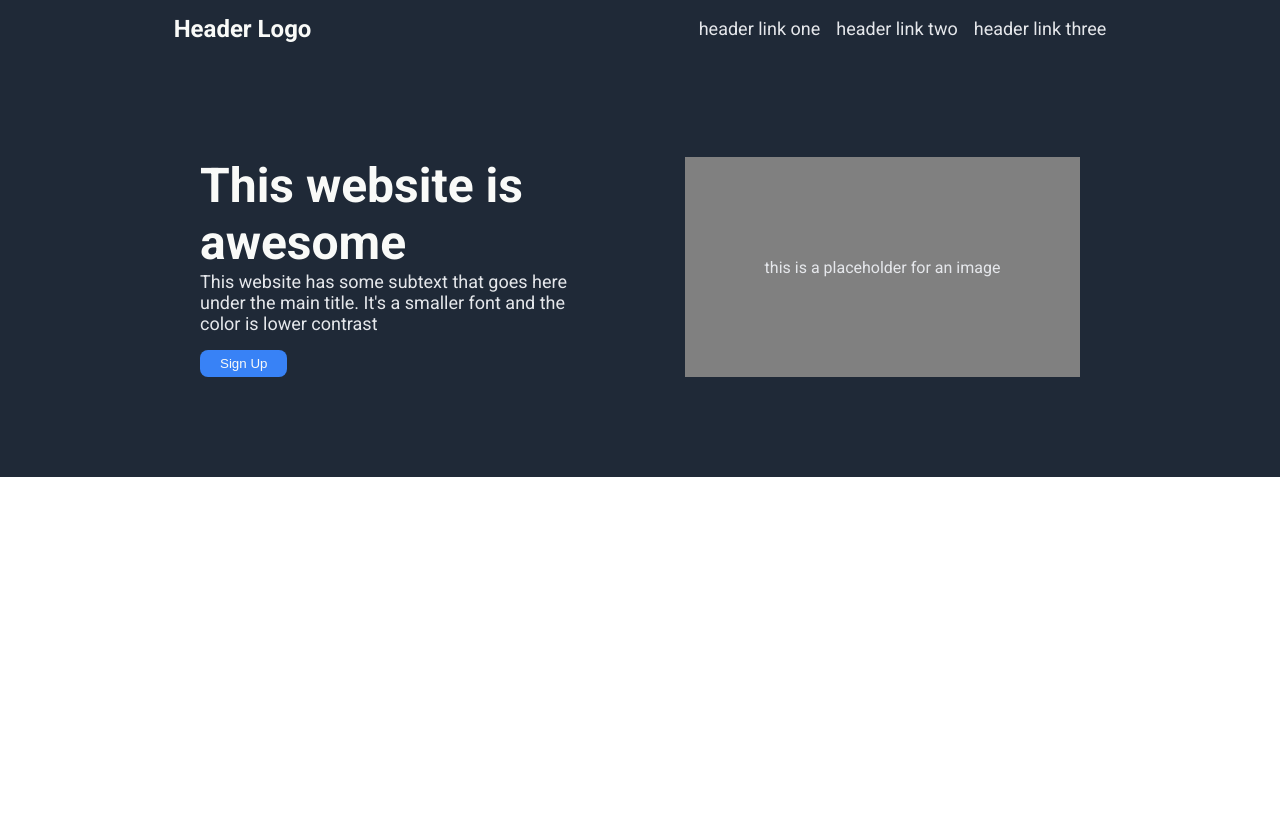
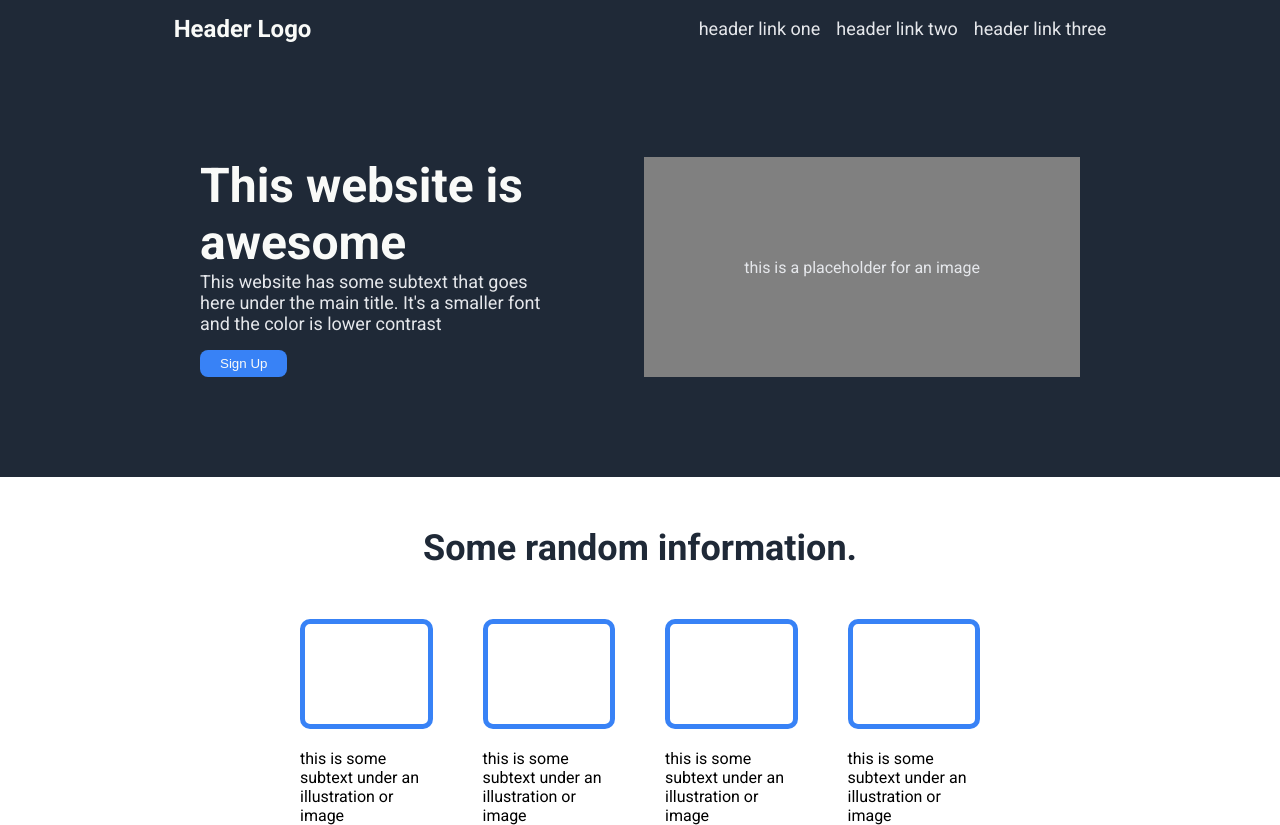
Before and after one commit to akarathanassis/odin-landing-page, a plain HTML site: page index.html in a window 1280 px wide. Before the commit the page ends 800 px from the top, so only its background shows below. Drawn offline with Linux system fonts and the light colour scheme.

Commit message:
Fix up section 1 sizing and layout

```diff
--- a/index.html
+++ b/index.html
@@ -25,9 +25,32 @@
                 <button>Sign Up</button>
             </div>
             <div class="right">
-                <div>
+                <div class="placeholder">
                     <a>this is a placeholder for an image</a>
                 </div>
+            </div>
+        </div>
+    </div>
+    <div class="section-2">
+        <div class="title">
+            <a>Some random information.</a>
+        </div>
+        <div class="content">
+            <div class="item">
+                <div class="image"></div>
+                <div class="text"><a>this is some subtext under an illustration or image</a></div>
+            </div>
+            <div class="item">
+                <div class="image"></div>
+                <div class="text"><a>this is some subtext under an illustration or image</a></div>
+            </div>
+            <div class="item">
+                <div class="image"></div>
+                <div class="text"><a>this is some subtext under an illustration or image</a></div>
+            </div>
+            <div class="item">
+                <div class="image"></div>
+                <div class="text"><a>this is some subtext under an illustration or image</a></div>
             </div>
         </div>
     </div>
--- a/styles.css
+++ b/styles.css
@@ -29,7 +29,7 @@ ul {
     font-size: 18px;
 }
 
-.content {
+.section-1 .content {
     display: flex;
     justify-content: center;
     gap: 90px;
@@ -38,7 +38,7 @@ ul {
     margin-right: 100px;
 }
 
-.title {
+.section-1 .title {
     font-size: 48px;
     color: #f9faf8;
     font-weight: 900;
@@ -63,7 +63,11 @@ button {
     display: flex;
     align-items: center;
     justify-content: center;
-    flex: 1;
+    flex-shrink: 0;
+}
+
+.placeholder {
+    padding: 100px;
 }
 
 .left {
@@ -71,5 +75,33 @@ button {
     flex-direction: column;
     align-items: baseline;
     gap: 16px;
+}
+
+.section-2 .title {
+    color: #1f2937;
+    font-size: 36px;
+    font-weight: 900;
+    text-align: center;
+    margin: 50px;
+}
+
+.section-2 .content {
+    display: flex;
+    justify-content: center;
+    gap: 50px;
+    margin-left: 300px;
+    margin-right: 300px;
+}
+
+.section-2 .item {
+    display: flex;
+    flex-direction: column;
+    gap: 20px;
     flex: 1;
 }
+
+.section-2 .image {
+    padding: 50px;
+    border: 5px #3882f6 solid;
+    border-radius: 10px;
+}
```
